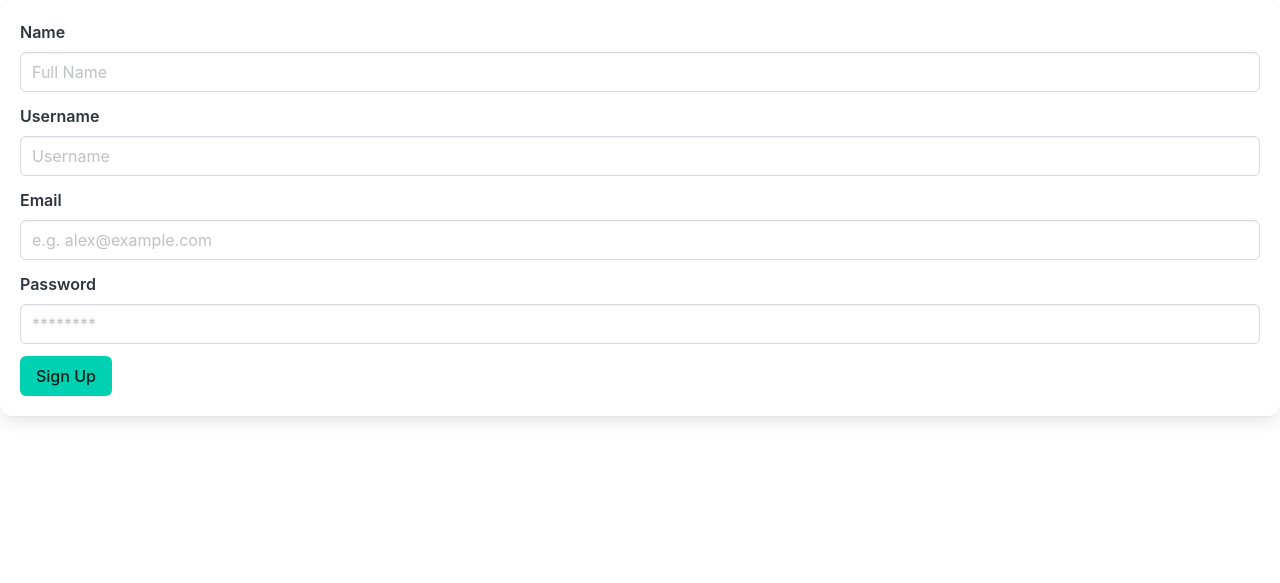
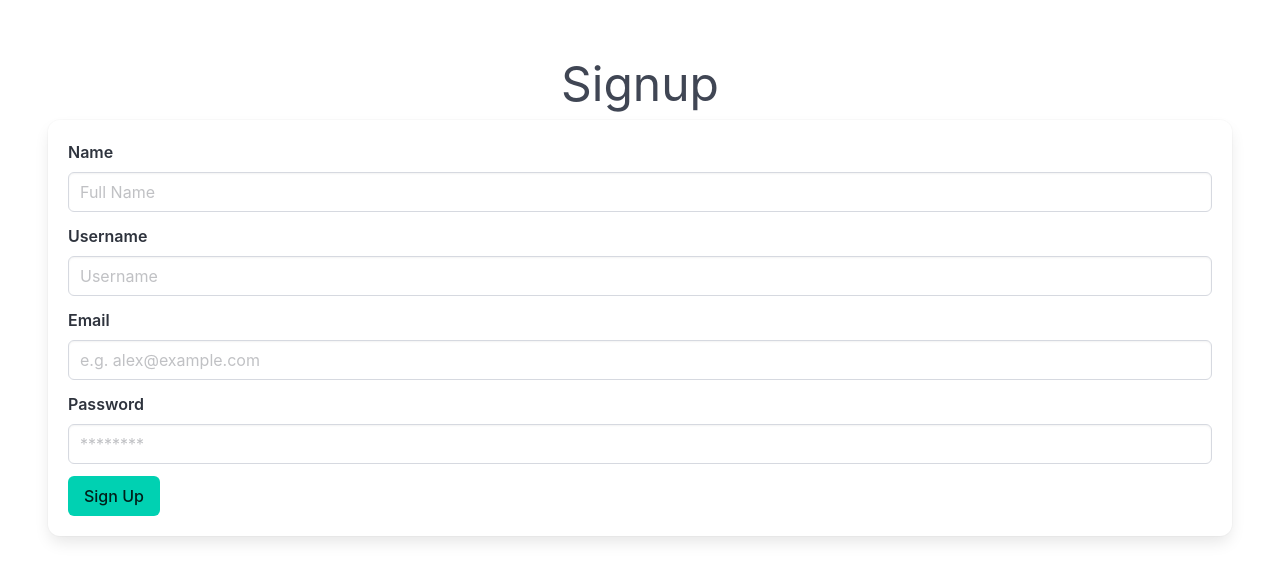
Before and after one commit to pkkrsingh877/QuizGenesis, a Flask app: page /signup in a window 1280 px wide. Shown: the part 56-639 px from the top of the page. Run offline with Flask 3, Linux system fonts and the light colour scheme.

Commit message:
Updated login and signup form

```diff
--- a/website/templates/auth/login.html
+++ b/website/templates/auth/login.html
@@ -1,7 +1,7 @@
 {% extends 'layouts.html' %}
 
 {% block main %}
-
+<h2 class="has-text-centered is-size-1">Login</h2>
 <form class="box" method="post" action="/login">
     <div class="field">
         <label class="label" for="username">Username</label>
--- a/website/templates/auth/signup.html
+++ b/website/templates/auth/signup.html
@@ -1,6 +1,7 @@
 {% extends 'layouts.html' %}
 
 {% block main %}
+<h2 class="has-text-centered is-size-1">Signup</h2>
 <form class="box" action="/signup" method="post">
     <div class="field">
         <label class="label" for="name">Name</label>
--- a/website/templates/layouts.html
+++ b/website/templates/layouts.html
@@ -12,7 +12,7 @@
     <header>
         {% include "utilities/navbar.html" %}
     </header>
-    <main>
+    <main class="section">
         {% block main %}{% endblock %}
     </main>
 </body>
```
